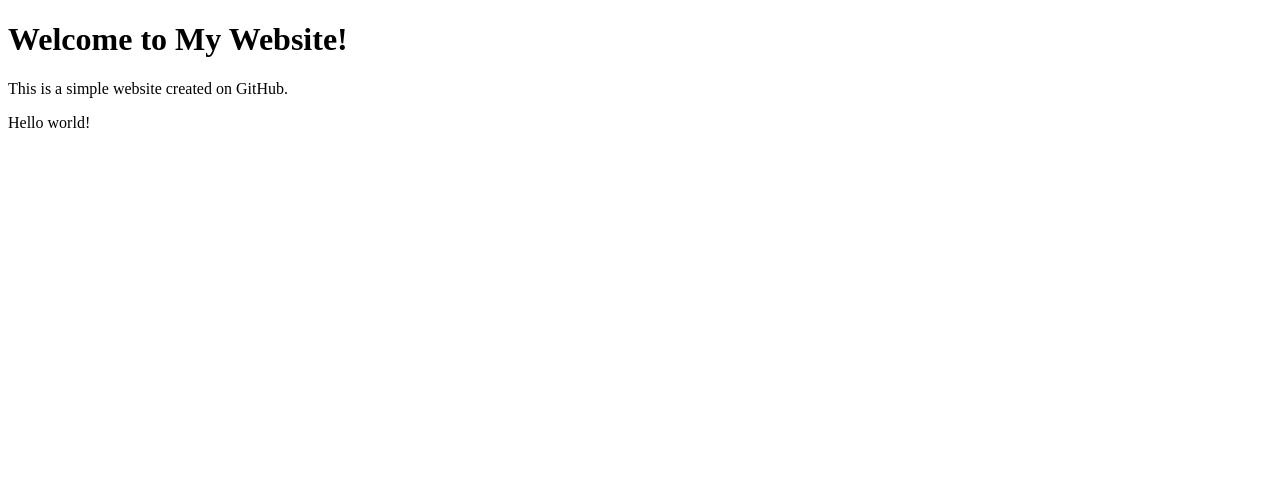
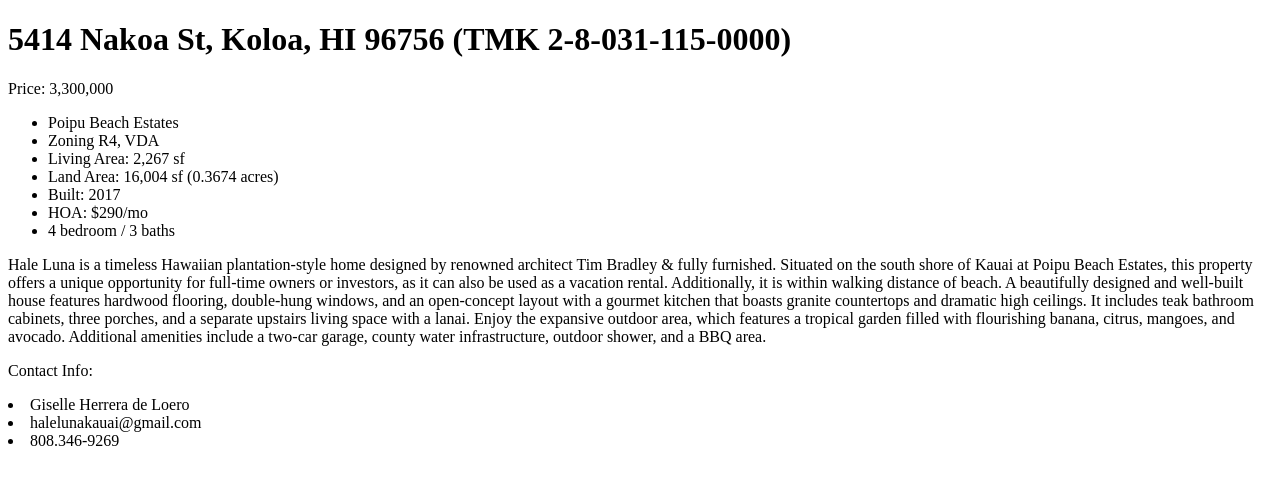
Before and after one commit to southkauai/southkauai, a plain HTML site: page index.html in a window 1280 px wide. Drawn offline with Linux system fonts and the light colour scheme.

Commit message:
Update with info

```diff
--- a/index.html
+++ b/index.html
@@ -4,8 +4,33 @@
         <title>My First Website</title>
     </head>
     <body>
-        <h1>Welcome to My Website!</h1>
-        <p>This is a simple website created on GitHub.</p>
-        <p>Hello world!</p>
+<h1>
+    5414 Nakoa St, Koloa, HI 96756 (TMK 2-8-031-115-0000)
+</h1>
+<p>
+Price: 3,300,000
+</p>
+<ul>
+<li>Poipu Beach Estates
+</li><li>Zoning R4, VDA
+</li><li>Living Area: 2,267 sf
+</li><li>Land Area: 16,004 sf (0.3674 acres)
+</li><li>Built: 2017
+</li><li>HOA: $290/mo
+</li><li>4 bedroom / 3 baths
+</li>
+</ul>
+<p>
+Hale Luna is a timeless Hawaiian plantation-style home designed by renowned architect Tim Bradley & fully furnished. Situated on the south shore of Kauai at Poipu Beach Estates, this property offers a unique opportunity for full-time owners or investors, as it can also be used as a vacation rental. Additionally, it is within walking distance of beach.
+A beautifully designed and well-built house features hardwood flooring, double-hung windows, and an open-concept layout with a gourmet kitchen that boasts granite countertops and dramatic high ceilings. It includes teak bathroom cabinets, three porches, and a separate upstairs living space with a lanai.
+Enjoy the expansive outdoor area, which features a tropical garden filled with flourishing banana, citrus, mangoes, and avocado. Additional amenities include a two-car garage, county water infrastructure, outdoor shower, and a BBQ area.
+</p>
+
+
+<p>Contact Info:</p>
+
+<li>Giselle Herrera de Loero
+</li><li>halelunakauai@gmail.com
+</li><li>808.346-9269</li>
     </body>
     </html>
```
